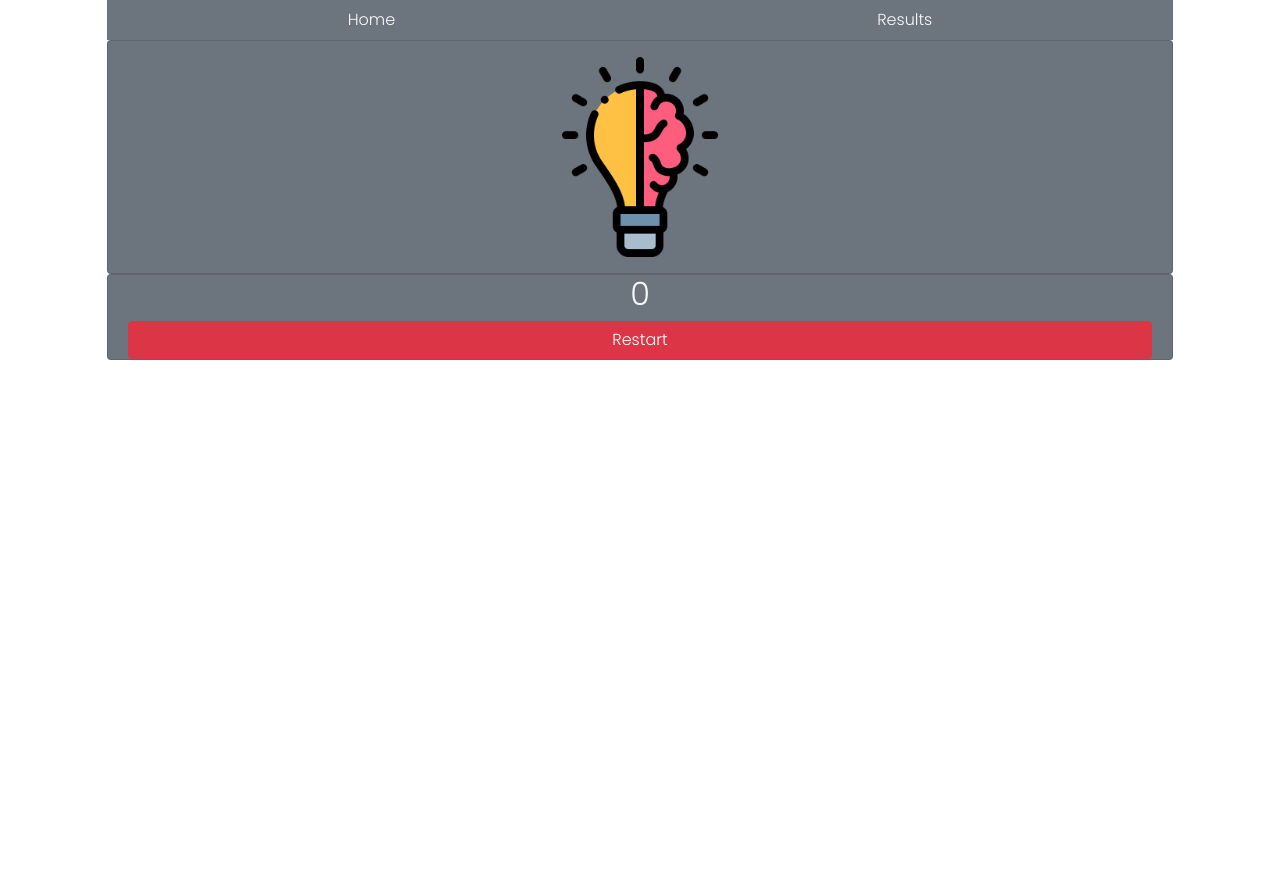
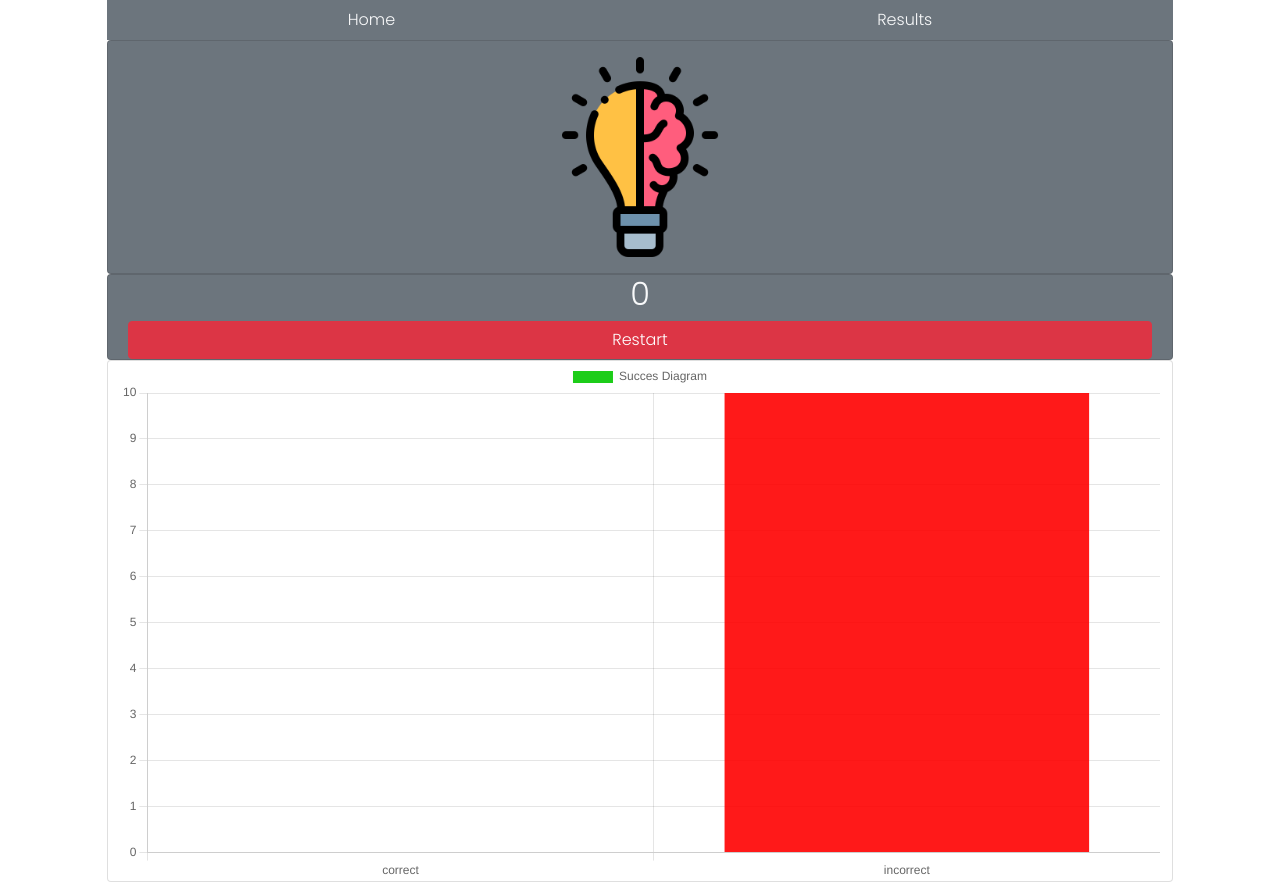
Before and after one commit to Sakif04/Quiz_App, a React (Create React App) app: page /r in a window 1280 px wide. Before the commit the page ends 800 px from the top, so only its background shows below. Built offline with nearby package versions, Linux system fonts and the light colour scheme.

Commit message:
resolved few problems and added a barchart to the results page

```diff
--- a/src/components/Quiz_Page/Quiz_page.jsx
+++ b/src/components/Quiz_Page/Quiz_page.jsx
@@ -22,18 +22,19 @@ export default function Main(){
         questions
         }=useSelector((state)=>state.setting);
         const dispatch=useDispatch();
-        console.log(questions);
+
         let apiUrl="api.php?amount="+questionAmount;
-
+    console.log(category,difficulty,);
     if (category){
-            apiUrl.concat("&category="+category)
+            apiUrl+="&category="+category;
     }
     if (difficulty){
-            apiUrl.concat("&difficulty="+difficulty)
+            apiUrl+="&difficulty="+difficulty;
     }
     if (type){
-            apiUrl.concat("&type="+type)
+            apiUrl+="&type="+type
     }
+
     console.log(apiUrl);
 
     const {response}=UseData({url:apiUrl});
--- a/src/components/Results_Page/Results.jsx
+++ b/src/components/Results_Page/Results.jsx
@@ -1,12 +1,16 @@
 import {Card,Button} from "react-bootstrap";
+import { Chart, registerables } from 'chart.js';
 import { updateScore } from "../../features/settings/reducer";
 import { useNavigate } from "react-router-dom";
 import {useDispatch,useSelector} from "react-redux";
+import { Bar } from "react-chartjs-2";
+Chart.register(...registerables);
 export default function Results(){
     const score=useSelector((state)=>state.setting.score)
     const navigate=useNavigate();
     const dispatch=useDispatch();
-
+    const questionAmount=useSelector(state=>state.setting.questionAmount);
+    const incorrect=questionAmount-score;
     const restart=(e)=>{
         e.preventDefault();
         dispatch(updateScore(-score));
@@ -14,11 +18,28 @@ export default function Results(){
 
     }
     return(
-
+    <>
            <Card className="container col-sm-10 bg-secondary  text-light">
             <h2>{score}</h2>
-            <Button onClick={restart} className='mx-2' variant="danger" >Restart</Button>
+                <Button onClick={restart} className='mx-2' variant="danger" >Restart</Button>
            </Card>
+           <Card className="container col-sm-10 text-primary">
+                <Bar data={{
+                    labels:["correct","incorrect"],
+                    datasets:[
+                        {
+                          label: 'Succes Diagram',
+                          data: [score,incorrect],
+                          backgroundColor: ["rgba(5, 200, 0, 0.9)","rgba(255, 0, 0, 0.9)"]
+
+                        }]
+                }}
+                options={{
+                    maintainAspectRatio: false,
+
+                  }}/>
+           </Card>
+    </>
 
     )
 
--- a/src/components/Starting_page/StartPage.jsx
+++ b/src/components/Starting_page/StartPage.jsx
@@ -21,7 +21,9 @@ export default function StartPage(){
 
     const [questionNumber,setQuestionNumber]=useState(10);
     const handleSubmit=(e)=>{
-        navigate("/q1")
+
+        navigate("/q1");
+
     }
     const handleInput=(e)=>{
         let target=e.target.value;
@@ -34,7 +36,7 @@ export default function StartPage(){
        <Container className="col-sm-10 bg-secondary purple">
             <h2 className="form-signin-heading text-center orange bg-secondary">Quiz APP </h2>
             <label htmlFor="trivia_amount orange" >Number of Questions:</label>
-            <input type="number" name="trivia_amount" id="trivia_amount" className="form-control text-center" min="1" max="20" value={questionNumber} onChange={handleInput} />
+            <input type="number" name="trivia_amount" id="trivia_amount" className="form-control text-center" min="1" max="50" value={questionNumber} onChange={handleInput} />
             <br/>
             <Category />
 
```
Also changed, not shown: package.json (+1 -45 lines), 1 other file (tests, documents, lock files or other folders).
